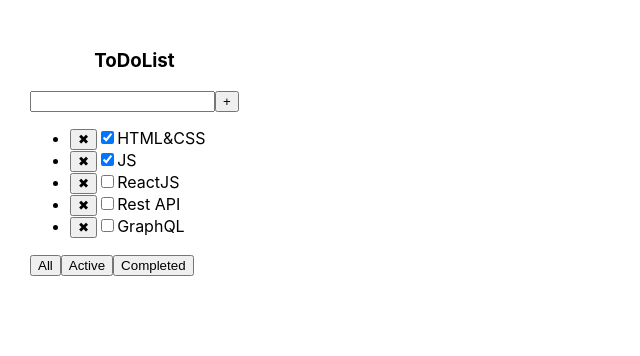
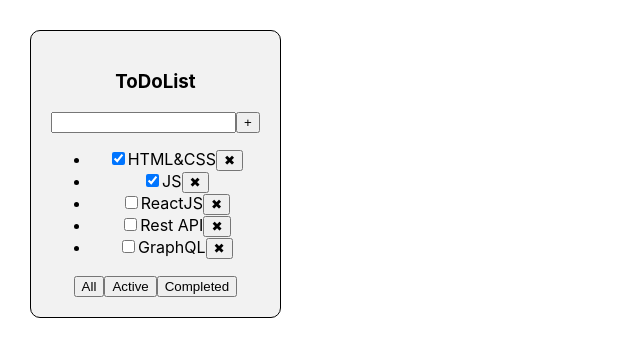
Before and after one commit to khadjaa/1-todolist, a React (Create React App) app: page / in a window 1280 px wide. Shown: the top 356 px of the page, without its empty margins (0-640 px from the left). Built offline with nearby package versions, Linux system fonts and the light colour scheme.

Commit message:
created input and add functions

```diff
--- a/package.json
+++ b/package.json
@@ -10,9 +10,11 @@
     "@types/node": "^16.18.1",
     "@types/react": "^18.0.23",
     "@types/react-dom": "^18.0.7",
+    "@types/styled-components": "^5.1.26",
     "react": "^18.2.0",
     "react-dom": "^18.2.0",
     "react-scripts": "5.0.1",
+    "styled-components": "^5.3.6",
     "typescript": "^4.8.4",
     "web-vitals": "^2.1.4"
   },
--- a/src/App.css
+++ b/src/App.css
@@ -25,4 +25,14 @@
 
 .title{
   text-align: center;
+  background-color: #f2f2f2;
+  border:1px solid black;
+  padding: 20px;
+  border-radius: 10px;
 }
+
+.button {
+  border-radius: 5px;
+  border: none;
+  background-color: darkcyan;
+}
--- a/src/App.tsx
+++ b/src/App.tsx
@@ -15,6 +15,11 @@ function App() {
         {id: 4, title: "Rest API", isDone: false},
         {id: 5, title: "GraphQL", isDone: false},
     ])
+
+    const addTask = (newTitle: string) => {
+        const newTask = {id: 1, title: newTitle, isDone: true}
+        setTasks([newTask, ...tasks1])
+    }
 
     function removeTask(id: number) {
         let filteredTasks = tasks1.filter(task => task.id !== id)
@@ -42,6 +47,7 @@ function App() {
                       tasks={tasksForTodolist}
                       removeTask={removeTask}
                       changeFilter={changeFilter}
+                      addTask={addTask}
             />
         </div>
     );
--- a/src/Todolist.tsx
+++ b/src/Todolist.tsx
@@ -1,11 +1,13 @@
 import {FilterValuesType} from "./App";
 import './App.css'
+import {ChangeEvent, useState} from "react";
 
 type PropsType = {
     title?: string
     tasks: Array<TaskType>
     removeTask: (taskID: number) => void
     changeFilter: (value: FilterValuesType) => void
+    addTask: (newTitle: string) => void
 }
 
 type TaskType = {
@@ -15,28 +17,35 @@ type TaskType = {
 }
 
 export const Todolist = (props: PropsType) => {
+
+    const [title, setTitle] = useState('')
+
+    const onChangeTitleHandler = (e: ChangeEvent<HTMLInputElement>) => {
+        setTitle(e.currentTarget.value)
+    }
+
     return (
-        <div>
-            <h3 className={"title"}>{props.title}</h3>
+        <div className={"title"}>
+            <h3 >{props.title}</h3>
             <div>
-                <input/>
-                <button>+</button>
+                <input value={title} onChange={onChangeTitleHandler}/>
+                <button onClick={() => props.addTask(title)}>+</button>
             </div>
             <ul>
                 {props.tasks.map((el) => {
                     return (
                         <li key={el.id}>
+                            <input type="checkbox" checked={el.isDone}/>
+                            <span>{el.title}</span>
                             <button onClick={() => {
                                 props.removeTask(el.id)
-                            }}>✖
+                            }} >✖
                             </button>
-                            <input type="checkbox" checked={el.isDone}/>
-                            <span>{el.title}</span>
                         </li>
                     )
                 })}
             </ul>
-            <div>
+            <div >
                 <button onClick={() => props.changeFilter('all')}>All</button>
                 <button onClick={() => props.changeFilter('active')}>Active</button>
                 <button onClick={() => props.changeFilter('completed')}>Completed</button>
```
Also changed, not shown: 1 other file (tests, documents, lock files or other folders).
